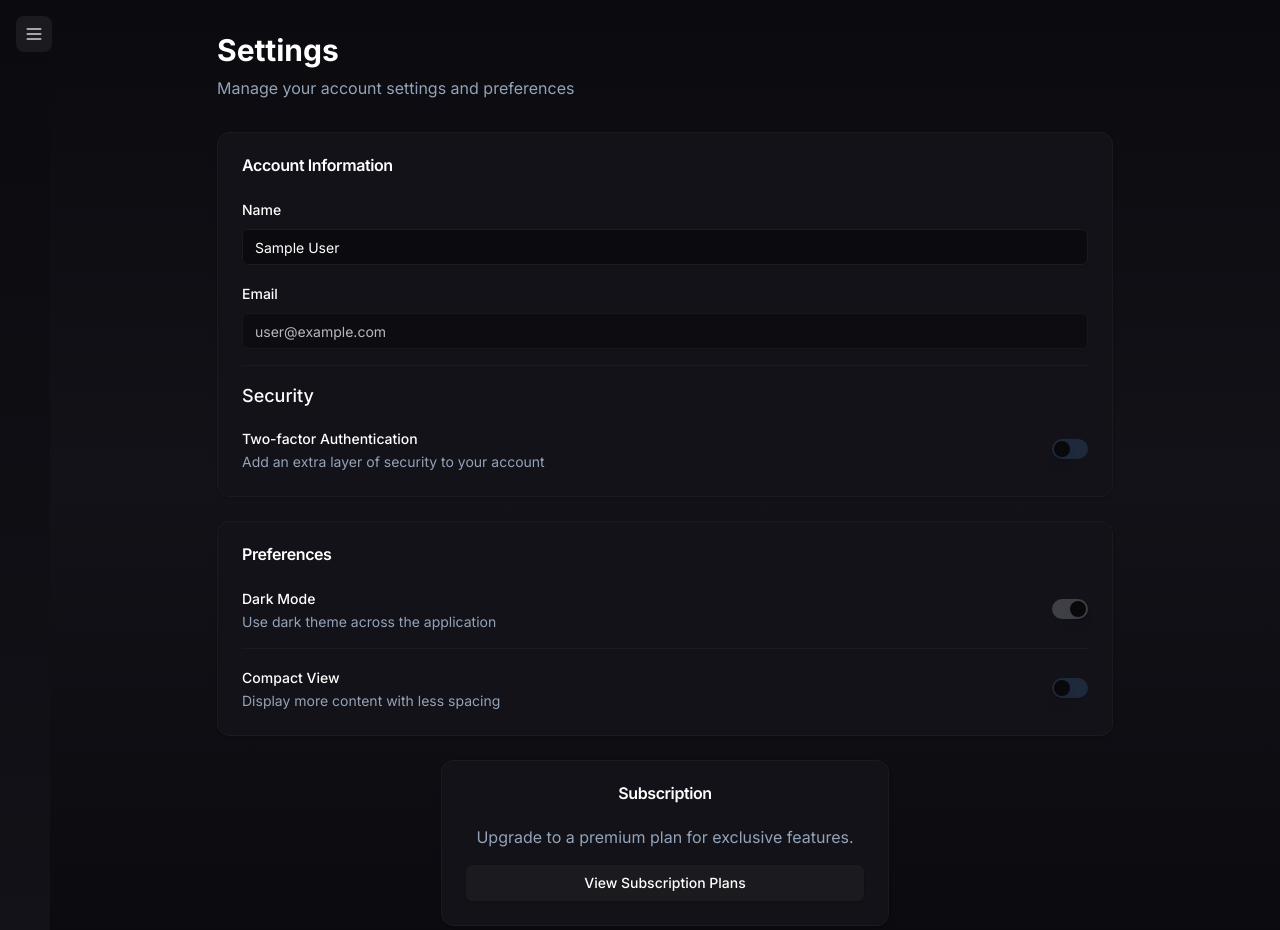
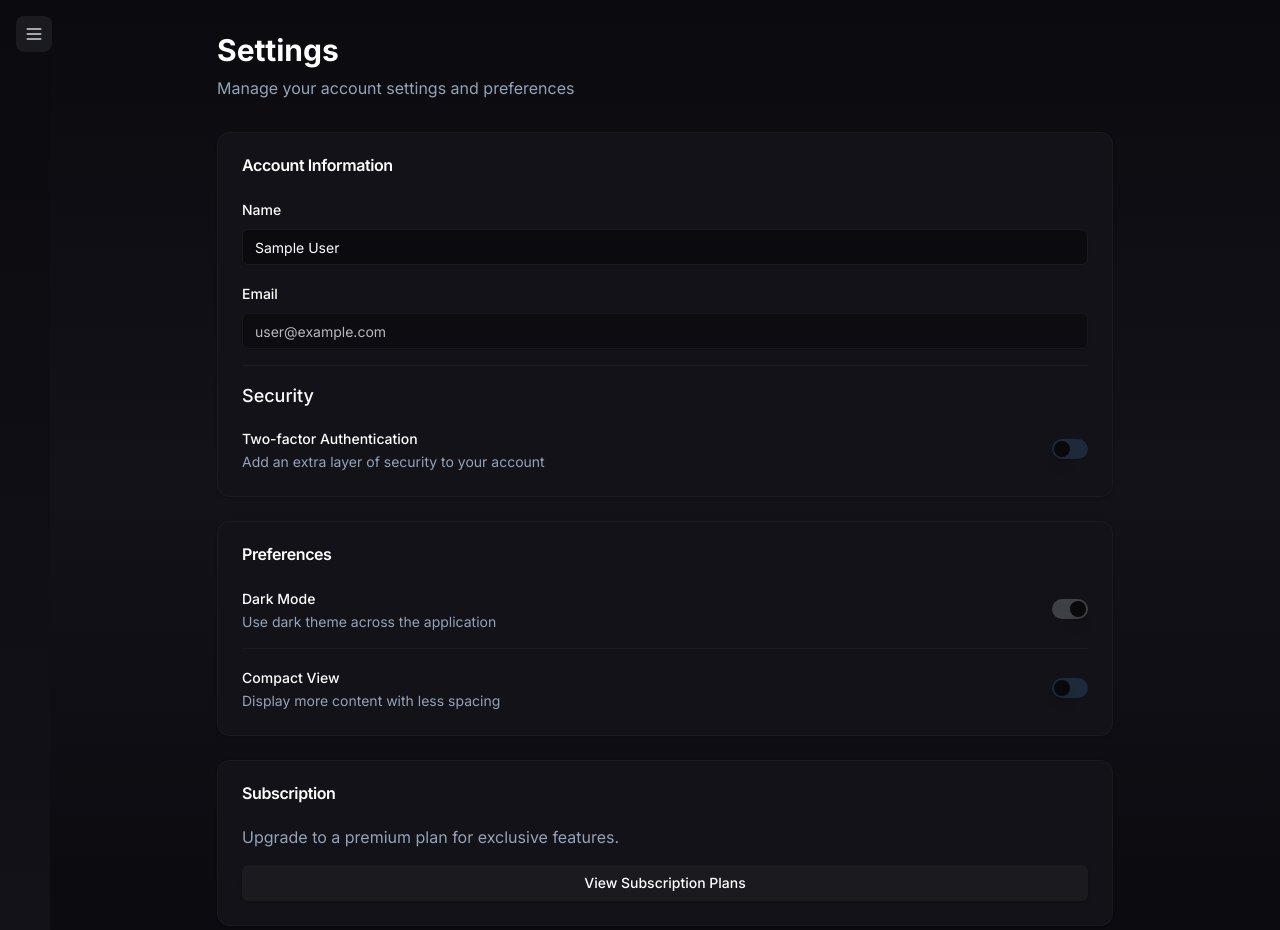
Before and after one commit to YasirKhan231/LSAT-training-, a Next.js app: page /setting in a window 1280 px wide. Shown: the top 930 px of the page. Built offline with nearby package versions, Linux system fonts and the light colour scheme; no server answers; the database is empty; sample sign-in values are in the browser's storage.

Commit message:
subscription solve

```diff
--- a/src/app/setting/page.tsx
+++ b/src/app/setting/page.tsx
@@ -123,14 +123,13 @@ export default function SettingsPage() {
           </CardContent>
         </Card>
 
-        {/* Subscription Section */}
-        <div className="flex justify-center">
-          <Card className="bg-[#121218] border-[#1a1a1f] text-white w-full max-w-md">
+        {/* Subscription Section - Updated to match width */}
+        <Card className="bg-[#121218] border-[#1a1a1f] text-white">
           <CardHeader>
-              <CardTitle className="text-center">Subscription</CardTitle>
+            <CardTitle>Subscription</CardTitle>
           </CardHeader>
           <CardContent className="space-y-4">
-              <p className="text-slate-400 text-center">
+            <p className="text-slate-400">
               Upgrade to a premium plan for exclusive features.
             </p>
             <Button
@@ -143,6 +142,5 @@ export default function SettingsPage() {
         </Card>
       </div>
     </div>
-    </div>
   );
 }
```
Lines whose indentation alone changed are shown as unchanged.
